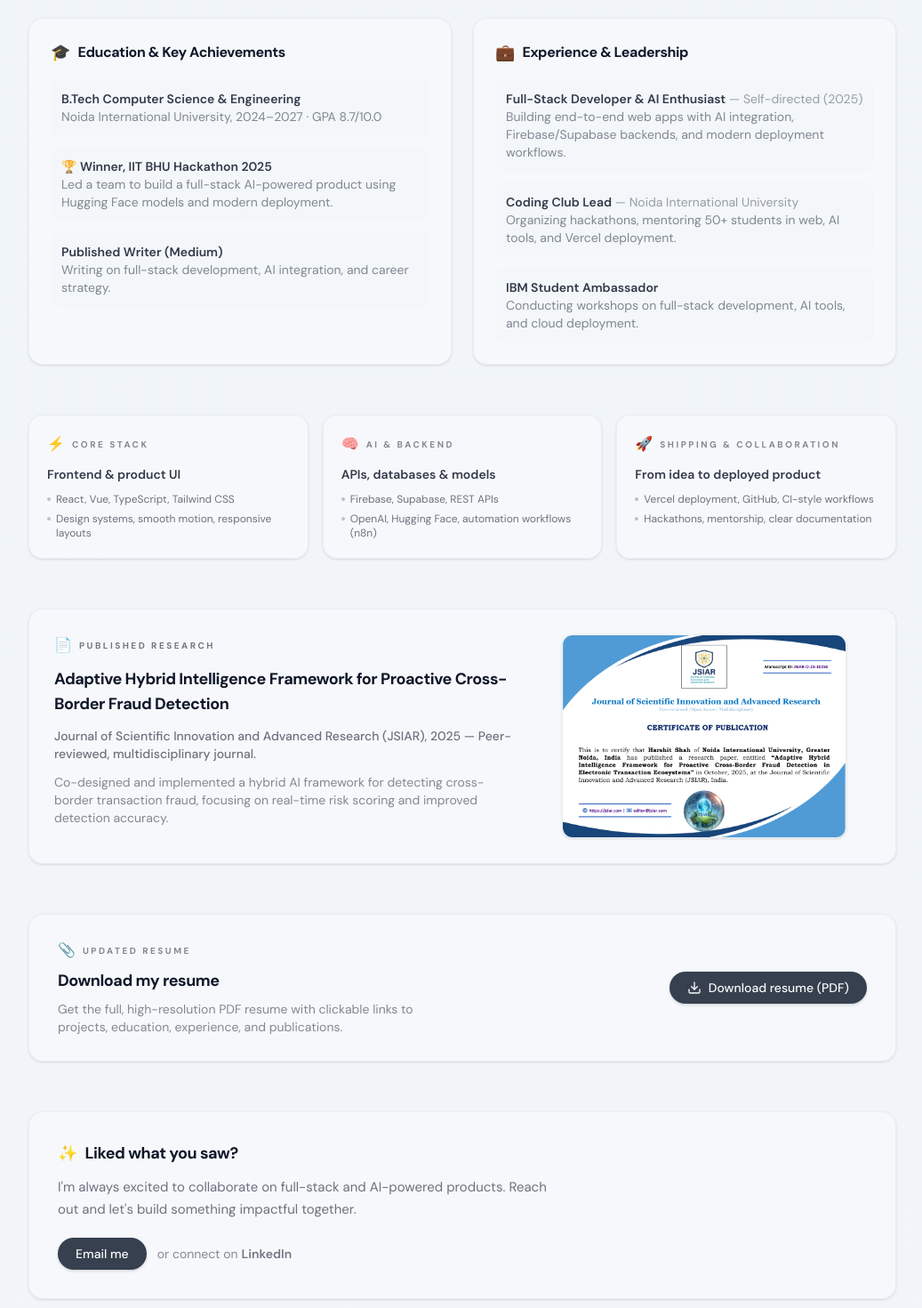
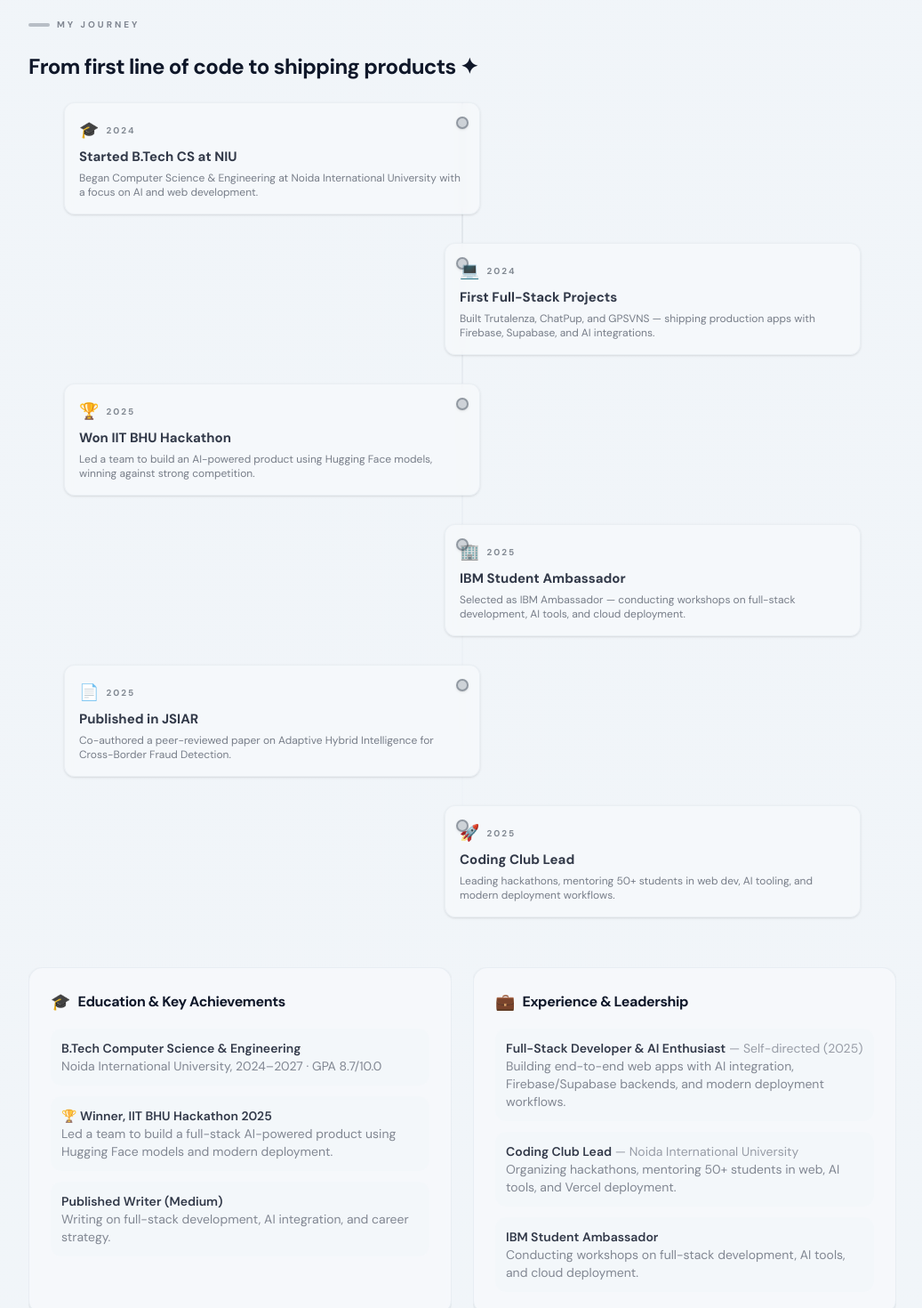
Before and after one commit to Nob1taaaa/remix-of-remix-of-my-cute-portfolio-09, a React (Vite) app: page /portfolio in a window 1280 px wide. Shown: the part 620-2090 px from the top of the page at 89% size, without its empty margins (120-1157 px from the left). Built offline with nearby package versions, Linux system fonts and the light colour scheme; the HTML template or start-up script is replaced by a standard one.

Commit message:
Lovable portfolio upgrades
Co-authored-by: Nob1taaaa <121599198+Nob1taaaa@users.noreply.github.com>

```diff
--- a/src/pages/Portfolio.tsx
+++ b/src/pages/Portfolio.tsx
@@ -1,7 +1,7 @@
-import { useState, useEffect, useRef } from "react";
+import { useState, useEffect, useRef, useCallback } from "react";
 import { Link } from "react-router-dom";
 import { Button } from "@/components/ui/button";
-import { Download, Sparkles, ArrowUpRight } from "lucide-react";
+import { Download, Sparkles } from "lucide-react";
 import jsiarCertificate from "@/assets/jsiar-certificate.png";
 
 interface Project {
@@ -28,14 +28,7 @@ const projects: Project[] = [
     description:
       "Production-ready AI chatbot platform where users can create and manage assistants, with React UI, API layer, and Firebase backend. Integrated Hugging Face models and n8n workflows to automate support flows and reduce manual responses.",
     role: "Full-Stack Developer · AI Engineer",
-    tags: [
-      "React Frontend",
-      "Firebase Backend",
-      "Hugging Face AI",
-      "n8n Automation",
-      "Vercel Deployment",
-      "REST APIs",
-    ],
+    tags: ["React Frontend", "Firebase Backend", "Hugging Face AI", "n8n Automation", "Vercel Deployment", "REST APIs"],
     url: "https://trutalenza.com",
   },
   {
@@ -43,14 +36,7 @@ const projects: Project[] = [
     description:
       "AI text generation platform with Supabase database, authentication, and analytics. Combined OpenAI and Hugging Face models to deliver fast content generation with a clean UX and integrated payments for premium features.",
     role: "Full-Stack Developer · AI Integration",
-    tags: [
-      "Vue.js Frontend",
-      "Supabase",
-      "OpenAI & Hugging Face",
-      "Auth & User Accounts",
-      "Payments & Analytics",
-      "Vercel",
-    ],
+    tags: ["Vue.js Frontend", "Supabase", "OpenAI & Hugging Face", "Auth & User Accounts", "Payments & Analytics", "Vercel"],
     url: "https://chatpup.vercel.app",
   },
   {
@@ -66,14 +52,7 @@ const projects: Project[] = [
     description:
       "AI-powered gift recommendation app that takes a single heartfelt prompt about someone and suggests the perfect personalized gift. Features a dreamy UI, curated gift gallery, and affiliate-powered shopping links — all wrapped in a gentle, cozy experience.",
     role: "Full-Stack Developer · AI Integration",
-    tags: [
-      "AI Gift Matching",
-      "Modern Frontend",
-      "Curated Gallery",
-      "Prompt-Based UX",
-      "Affiliate Commerce",
-      "Vercel Deployment",
-    ],
+    tags: ["AI Gift Matching", "Modern Frontend", "Curated Gallery", "Prompt-Based UX", "Affiliate Commerce", "Vercel Deployment"],
     url: "https://tendergift.vercel.app",
   },
   {
@@ -81,14 +60,7 @@ const projects: Project[] = [
     description:
       "A mood-aware wellness app that checks in on how you're feeling and delivers personalized boosts, habit tracking, and daily motivation. Features a soothing UI with mood selection, streak tracking, and gentle nudges to build positive routines.",
     role: "Full-Stack Developer · Wellness Tech",
-    tags: [
-      "Mood Tracking",
-      "Habit Builder",
-      "Modern Frontend",
-      "Auth & Streaks",
-      "Wellness UX",
-      "Vercel Deployment",
-    ],
+    tags: ["Mood Tracking", "Habit Builder", "Modern Frontend", "Auth & Streaks", "Wellness UX", "Vercel Deployment"],
     url: "https://bebrave.vercel.app/",
   },
   {
@@ -96,19 +68,22 @@ const projects: Project[] = [
     description:
       "AI-assisted travel platform for Varanasi that surfaces hidden ghats, local stories, and non-obvious experiences. Designed flows for OpenAI-powered trip planning, authentication, and a polished frontend for travelers, hotel owners, and tour guides.",
     role: "Product Designer · Full-Stack Developer",
-    tags: [
-      "OpenAI API",
-      "Travel & Tourism",
-      "Auth & User Profiles",
-      "Hotel & Guide Contacts",
-      "Banaras Local Insights",
-      "Modern Frontend",
-    ],
+    tags: ["OpenAI API", "Travel & Tourism", "Auth & User Profiles", "Hotel & Guide Contacts", "Banaras Local Insights", "Modern Frontend"],
     url: "https://ghatbanaras.com",
   },
 ];
 
-/* Reusable scroll-reveal wrapper */
+/* ── Journey timeline data ── */
+const timelineEvents = [
+  { year: "2024", emoji: "🎓", title: "Started B.Tech CS at NIU", description: "Began Computer Science & Engineering at Noida International University with a focus on AI and web development.", side: "left" as const },
+  { year: "2024", emoji: "💻", title: "First Full-Stack Projects", description: "Built Trutalenza, ChatPup, and GPSVNS — shipping production apps with Firebase, Supabase, and AI integrations.", side: "right" as const },
+  { year: "2025", emoji: "🏆", title: "Won IIT BHU Hackathon", description: "Led a team to build an AI-powered product using Hugging Face models, winning against strong competition.", side: "left" as const },
+  { year: "2025", emoji: "🏢", title: "IBM Student Ambassador", description: "Selected as IBM Ambassador — conducting workshops on full-stack development, AI tools, and cloud deployment.", side: "right" as const },
+  { year: "2025", emoji: "📄", title: "Published in JSIAR", description: "Co-authored a peer-reviewed paper on Adaptive Hybrid Intelligence for Cross-Border Fraud Detection.", side: "left" as const },
+  { year: "2025", emoji: "🚀", title: "Coding Club Lead", description: "Leading hackathons, mentoring 50+ students in web dev, AI tooling, and modern deployment workflows.", side: "right" as const },
+];
+
+/* ── Scroll-reveal wrapper ── */
 const FadeInSection = ({ children, className = "", delay = 0 }: { children: React.ReactNode; className?: string; delay?: number }) => {
   const [visible, setVisible] = useState(false);
   const ref = useRef<HTMLDivElement>(null);
@@ -133,6 +108,108 @@ const FadeInSection = ({ children, className = "", delay = 0 }: { children: Reac
       className={`transition-all duration-700 ease-[cubic-bezier(0.23,1,0.32,1)] ${visible ? "opacity-100 translate-y-0" : "opacity-0 translate-y-8"} ${className}`}
     >
       {children}
+    </div>
+  );
+};
+
+/* ── 3D Tilt Card ── */
+const TiltCard = ({ children, className = "" }: { children: React.ReactNode; className?: string }) => {
+  const cardRef = useRef<HTMLDivElement>(null);
+  const [transform, setTransform] = useState("");
+  const [glowPos, setGlowPos] = useState({ x: 50, y: 50 });
+  const [isHovered, setIsHovered] = useState(false);
+
+  const handleMouseMove = useCallback((e: React.MouseEvent<HTMLDivElement>) => {
+    if (!cardRef.current) return;
+    const rect = cardRef.current.getBoundingClientRect();
+    const x = (e.clientX - rect.left) / rect.width;
+    const y = (e.clientY - rect.top) / rect.height;
+    const rotateX = (y - 0.5) * -12;
+    const rotateY = (x - 0.5) * 12;
+    setTransform(`perspective(600px) rotateX(${rotateX}deg) rotateY(${rotateY}deg) scale3d(1.02, 1.02, 1.02)`);
+    setGlowPos({ x: x * 100, y: y * 100 });
+  }, []);
+
+  const handleMouseLeave = useCallback(() => {
+    setTransform("perspective(600px) rotateX(0deg) rotateY(0deg) scale3d(1, 1, 1)");
+    setIsHovered(false);
+  }, []);
+
+  return (
+    <div
+      ref={cardRef}
+      onMouseMove={handleMouseMove}
+      onMouseEnter={() => setIsHovered(true)}
+      onMouseLeave={handleMouseLeave}
+      className={`relative overflow-hidden transition-transform duration-300 ease-out ${className}`}
+      style={{ transform, transformStyle: "preserve-3d" }}
+    >
+      {/* Mouse-following glow */}
+      <div
+        className="pointer-events-none absolute inset-0 opacity-0 transition-opacity duration-500 rounded-2xl"
+        style={{
+          opacity: isHovered ? 0.6 : 0,
+          background: `radial-gradient(400px circle at ${glowPos.x}% ${glowPos.y}%, hsl(var(--primary) / 0.12), transparent 60%)`,
+        }}
+      />
+      {children}
+    </div>
+  );
+};
+
+/* ── Timeline milestone ── */
+const TimelineMilestone = ({ event, index }: { event: typeof timelineEvents[0]; index: number }) => {
+  const [visible, setVisible] = useState(false);
+  const ref = useRef<HTMLDivElement>(null);
+
+  useEffect(() => {
+    const observer = new IntersectionObserver(
+      ([entry]) => {
+        if (entry.isIntersecting) {
+          setTimeout(() => setVisible(true), index * 150);
+          observer.disconnect();
+        }
+      },
+      { threshold: 0.2 }
+    );
+    if (ref.current) observer.observe(ref.current);
+    return () => observer.disconnect();
+  }, [index]);
+
+  return (
+    <div ref={ref} className={`relative flex items-start gap-4 sm:gap-0 ${event.side === "right" ? "sm:flex-row-reverse" : ""}`}>
+      {/* Content card */}
+      <div className={`flex-1 sm:w-[calc(50%-28px)] ${event.side === "right" ? "sm:pl-0 sm:pr-10" : "sm:pl-10 sm:pr-0"}`}>
+        <div
+          className={`rounded-xl border border-border/25 bg-card/60 p-4 shadow-sm backdrop-blur-sm transition-all duration-700 ease-[cubic-bezier(0.23,1,0.32,1)] hover:border-primary/20 hover:shadow-[0_4px_20px_-6px_hsl(var(--primary)/0.15)]
+            ${visible ? "opacity-100 translate-y-0" : "opacity-0 translate-y-6"}
+          `}
+        >
+          <div className="flex items-center gap-2 mb-1.5">
+            <span className="text-lg">{event.emoji}</span>
+            <span className="text-[10px] font-bold uppercase tracking-[0.2em] text-primary/60">{event.year}</span>
+          </div>
+          <h3 className="text-sm font-bold text-foreground/85 sm:text-[15px]">{event.title}</h3>
+          <p className="mt-1.5 text-[12px] leading-relaxed text-muted-foreground/55 sm:text-xs">{event.description}</p>
+        </div>
+      </div>
+
+      {/* Center dot — visible on desktop */}
+      <div className="hidden sm:flex absolute left-1/2 -translate-x-1/2 top-4 flex-col items-center z-10">
+        <div
+          className={`h-3.5 w-3.5 rounded-full border-2 border-primary/40 bg-card shadow-sm transition-all duration-500 ${visible ? "scale-100 bg-primary/20" : "scale-0"}`}
+        />
+      </div>
+
+      {/* Mobile dot */}
+      <div className="sm:hidden flex-shrink-0 mt-5">
+        <div
+          className={`h-3 w-3 rounded-full border-2 border-primary/40 bg-card shadow-sm transition-all duration-500 ${visible ? "scale-100 bg-primary/20" : "scale-0"}`}
+        />
+      </div>
+
+      {/* Spacer for the other side (desktop) */}
+      <div className="hidden sm:block flex-1 sm:w-[calc(50%-28px)]" />
     </div>
   );
 };
@@ -231,7 +308,7 @@ const Portfolio = () => {
 
             {/* Desktop chips */}
             <div className="hidden flex-wrap gap-2 text-xs sm:flex sm:text-[13px]">
-              {coreChips.map((chip, i) => (
+              {coreChips.map((chip) => (
                 <span
                   key={chip}
                   className="rounded-full border border-border/30 bg-card/60 px-3.5 py-1.5 text-muted-foreground/70 shadow-sm transition-all duration-300 hover:border-primary/20 hover:text-foreground hover:-translate-y-0.5"
@@ -249,12 +326,7 @@ const Portfolio = () => {
                 📧 harshit840hs@gmail.com
               </a>
               <span className="hidden h-1 w-1 rounded-full bg-border/60 sm:inline-block" />
-              <a
-                href="https://linkedin.com/in/harshit-shah--"
-                target="_blank"
-                rel="noreferrer"
-                className="hover:text-foreground transition-colors"
-              >
+              <a href="https://linkedin.com/in/harshit-shah--" target="_blank" rel="noreferrer" className="hover:text-foreground transition-colors">
                 🔗 linkedin.com/in/harshit-shah--
               </a>
               <span className="hidden h-1 w-1 rounded-full bg-border/60 sm:inline-block" />
@@ -265,12 +337,40 @@ const Portfolio = () => {
           </section>
         </FadeInSection>
 
-        {/* ─── Education & Experience ─── */}
+        {/* ─── My Journey Timeline ─── */}
+        <FadeInSection delay={60}>
+          <section className="space-y-6">
+            <div className="flex items-center gap-2">
+              <div className="h-1 w-6 rounded-full bg-primary/30" />
+              <p className="text-[10px] font-bold uppercase tracking-[0.3em] text-muted-foreground/50">My Journey</p>
+            </div>
+            <h2 className="text-xl font-bold tracking-tight sm:text-2xl">
+              From first line of code to shipping products ✦
+            </h2>
+
+            {/* Timeline */}
+            <div className="relative">
+              {/* Vertical line — desktop */}
+              <div className="hidden sm:block absolute left-1/2 top-0 bottom-0 w-px -translate-x-1/2 bg-gradient-to-b from-primary/20 via-border/30 to-transparent" />
+              {/* Vertical line — mobile */}
+              <div className="sm:hidden absolute left-[5px] top-0 bottom-0 w-px bg-gradient-to-b from-primary/20 via-border/30 to-transparent" />
+
+              <div className="space-y-6 sm:space-y-8">
+                {timelineEvents.map((event, i) => (
+                  <TimelineMilestone key={event.title} event={event} index={i} />
+                ))}
+              </div>
+            </div>
+          </section>
+        </FadeInSection>
+
+        {/* ─── Education & Experience (with 3D tilt) ─── */}
         <FadeInSection delay={80}>
           <section className="space-y-3">
             <div className="flex gap-3 overflow-x-auto snap-x snap-mandatory pb-3 pr-6 md:grid md:grid-cols-2 md:gap-6 md:overflow-visible md:pb-0 md:pr-0 scroll-smooth">
               {/* Education */}
-              <article className="group min-w-[72%] flex-shrink-0 snap-center rounded-2xl border border-border/30 bg-card/70 p-6 shadow-sm backdrop-blur-sm transition-all duration-500 hover:border-primary/15 hover:shadow-[0_8px_30px_-12px_hsl(var(--primary)/0.12)] md:min-w-0">
+              <TiltCard className="min-w-[72%] flex-shrink-0 snap-center md:min-w-0">
+                <article className="rounded-2xl border border-border/30 bg-card/70 p-6 shadow-sm backdrop-blur-sm h-full">
                   <div className="flex items-center gap-2 mb-4">
                     <span className="text-lg">🎓</span>
                     <h2 className="text-sm font-bold tracking-tight sm:text-base">Education &amp; Key Achievements</h2>
@@ -293,9 +393,11 @@ const Portfolio = () => {
                     </li>
                   </ul>
                 </article>
+              </TiltCard>
 
               {/* Experience */}
-              <article className="group min-w-[72%] flex-shrink-0 snap-center rounded-2xl border border-border/30 bg-card/70 p-6 shadow-sm backdrop-blur-sm transition-all duration-500 hover:border-primary/15 hover:shadow-[0_8px_30px_-12px_hsl(var(--primary)/0.12)] md:min-w-0">
+              <TiltCard className="min-w-[72%] flex-shrink-0 snap-center md:min-w-0">
+                <article className="rounded-2xl border border-border/30 bg-card/70 p-6 shadow-sm backdrop-blur-sm h-full">
                   <div className="flex items-center gap-2 mb-4">
                     <span className="text-lg">💼</span>
                     <h2 className="text-sm font-bold tracking-tight sm:text-base">Experience &amp; Leadership</h2>
@@ -320,6 +422,7 @@ const Portfolio = () => {
                     </li>
                   </ul>
                 </article>
+              </TiltCard>
             </div>
 
             {/* Mobile scroll hint */}
@@ -330,18 +433,16 @@ const Portfolio = () => {
           </section>
         </FadeInSection>
 
-        {/* ─── Tech Stack ─── */}
+        {/* ─── Tech Stack (with 3D tilt) ─── */}
         <FadeInSection delay={100}>
           <section className="grid gap-4 md:grid-cols-3">
             {[
               { icon: "⚡", label: "Core stack", title: "Frontend & product UI", items: ["React, Vue, TypeScript, Tailwind CSS", "Design systems, smooth motion, responsive layouts"] },
               { icon: "🧠", label: "AI & backend", title: "APIs, databases & models", items: ["Firebase, Supabase, REST APIs", "OpenAI, Hugging Face, automation workflows (n8n)"] },
               { icon: "🚀", label: "Shipping & collaboration", title: "From idea to deployed product", items: ["Vercel deployment, GitHub, CI-style workflows", "Hackathons, mentorship, clear documentation"] },
-            ].map((stack, i) => (
-              <article
-                key={stack.label}
-                className="group rounded-2xl border border-border/30 bg-card/70 p-5 shadow-sm backdrop-blur-sm transition-all duration-500 hover:border-primary/15 hover:shadow-[0_8px_30px_-12px_hsl(var(--primary)/0.12)] hover:-translate-y-1"
-              >
+            ].map((stack) => (
+              <TiltCard key={stack.label} className="rounded-2xl">
+                <article className="rounded-2xl border border-border/30 bg-card/70 p-5 shadow-sm backdrop-blur-sm h-full">
                   <div className="flex items-center gap-2">
                     <span className="text-base">{stack.icon}</span>
                     <p className="text-[10px] font-bold uppercase tracking-[0.25em] text-muted-foreground/50">{stack.label}</p>
@@ -356,6 +457,7 @@ const Portfolio = () => {
                     ))}
                   </ul>
                 </article>
+              </TiltCard>
             ))}
           </section>
         </FadeInSection>
@@ -363,7 +465,8 @@ const Portfolio = () => {
         {/* ─── Featured Publication ─── */}
         <FadeInSection delay={120}>
           <section>
-            <div className="group grid gap-5 rounded-2xl border border-border/30 bg-card/70 p-5 shadow-sm backdrop-blur-sm transition-all duration-500 hover:border-primary/15 hover:shadow-[0_8px_30px_-12px_hsl(var(--primary)/0.12)] md:grid-cols-[minmax(0,1.4fr)_minmax(0,1fr)] md:p-7">
+            <TiltCard className="rounded-2xl">
+              <div className="grid gap-5 rounded-2xl border border-border/30 bg-card/70 p-5 shadow-sm backdrop-blur-sm md:grid-cols-[minmax(0,1.4fr)_minmax(0,1fr)] md:p-7">
                 <div className="space-y-3">
                   <div className="flex items-center gap-2">
                     <span className="text-base">📄</span>
@@ -381,16 +484,17 @@ const Portfolio = () => {
                   </p>
                 </div>
                 <div className="flex items-center justify-center">
-                <div className="relative w-full max-w-xs overflow-hidden rounded-xl border border-border/20 bg-background/30 shadow-sm transition-all duration-500 group-hover:shadow-md group-hover:shadow-primary/10">
+                  <div className="relative w-full max-w-xs overflow-hidden rounded-xl border border-border/20 bg-background/30 shadow-sm">
                     <img
                       src={jsiarCertificate}
                       alt="JSIAR publication certificate for Harshit Shah"
-                    className="h-full w-full object-cover transition-transform duration-700 ease-out group-hover:scale-[1.03]"
+                      className="h-full w-full object-cover transition-transform duration-700 ease-out hover:scale-[1.03]"
                       loading="lazy"
                     />
                   </div>
                 </div>
               </div>
+            </TiltCard>
           </section>
         </FadeInSection>
 
```
Lines whose indentation alone changed are shown as unchanged.
